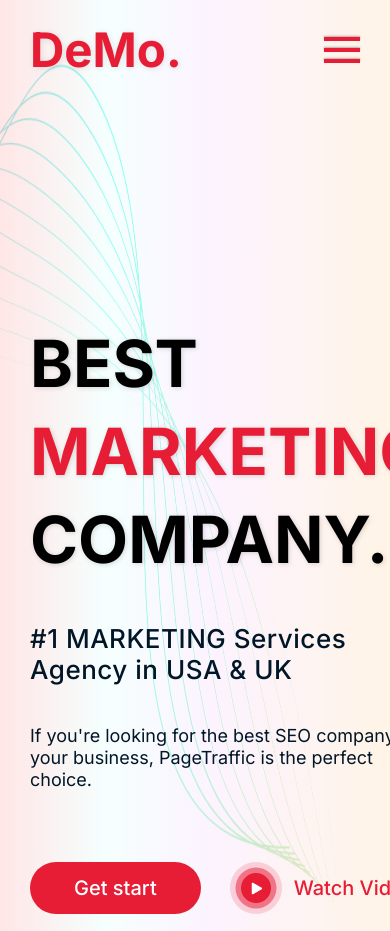
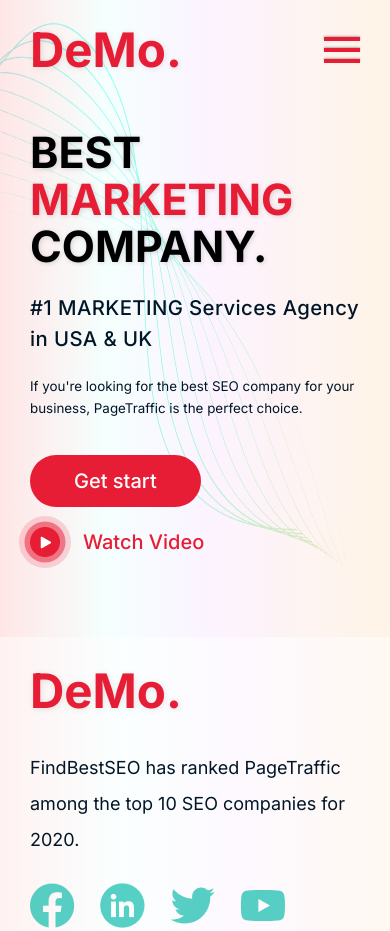
Before and after one commit to StarkElessar/marketing-company-figma, a website: page src/index.html in a window 390 px wide. Shown: the top 931 px of the page. Drawn offline with nearby package versions, Linux system fonts and the light colour scheme; files that its build step writes are made by us from their sources; files whose address does not match are found by name.

Commit message:
Promo adaptive

```diff
--- a/src/scss/layers/promo.scss
+++ b/src/scss/layers/promo.scss
@@ -22,38 +22,53 @@
 
   &__body {
     max-width: 620px;
-    padding: 260px 0 80px 0;
+    padding-bottom: 80px;
+    @include adaptive-value("padding-top", 260, 60, 2);
   }
   &__title {
     font-weight: 700;
-    font-size: 65px;
+    @include adaptiv-font(55, 42);
     line-height: 135%;
     text-transform: uppercase;
     text-shadow: 1px 1px 5px rgba(#000, 15%);
     & span {
       color: $firstAccentColor;
     }
+
+    @media (max-width: 425.98px) {
+      line-height: 110%;
+    }
   }
   &__sub-title {
     font-weight: 500;
-    font-size: 26px;
+    @include adaptiv-font(24, 20);
     line-height: 31px;
     letter-spacing: 0.02em;
     color: $fontColor;
-    margin: 40px 0;
+    @include adaptive-value("margin-top", 40, 20, 2);
+    @include adaptive-value("margin-bottom", 40, 20, 2);
   }
   &__description {
     font-weight: 400;
     font-size: 18px;
+    @include adaptiv-font(18, 13);
+    padding: 0 0 5px 0;
     line-height: 22px;
     color: $fontColor;
-    margin-bottom: 71px;
+    @include adaptive-value("margin-bottom", 71, 30, 2);
+    @media (max-width: 375.98px) {
+      max-width: 260px;
+    }
   }
 }
 
 .action-promo {
   display: flex;
   align-items: center;
+  @media (max-width: 451.98px) {
+    flex-direction: column;
+    align-items: flex-start;
+  }
 
   &__btn {
     border-radius: 62px;
@@ -75,6 +90,9 @@
   &__watch {
     display: flex;
     align-items: center;
+    @media (max-width: 451.98px) {
+      margin-top: 20px;
+    }
   }
   &__img {
     position: relative;
@@ -92,7 +110,7 @@
 
     &::after,
     &::before {
-      content: '';
+      content: "";
       position: absolute;
       top: 50%;
       left: 50%;
@@ -119,7 +137,7 @@
     line-height: 24px;
     color: $firstAccentColor;
     &::after {
-      content: '';
+      content: "";
       position: absolute;
       left: 0;
       right: 0;
@@ -141,12 +159,13 @@
 }
 
 .img-block {
+  &__img {
     position: relative;
-  width: 495px;
+    max-width: 495px;
     height: 690px;
     overflow: hidden;
     &::after {
-    content: '';
+      content: "";
       position: absolute;
       bottom: 0;
       right: 0;
@@ -157,10 +176,15 @@
       border-radius: 250px 250px 10px 10px;
       z-index: 1;
     }
+  }
   & img {
     position: relative;
     height: 100%;
     object-fit: cover;
     z-index: 2;
   }
+
+  @media (max-width: 1150px) {
+    display: none;
   }
+}
```
Also changed, not shown: dist/css/style.css, dist/css/style.min.css. Lines whose indentation alone changed are shown as unchanged.
